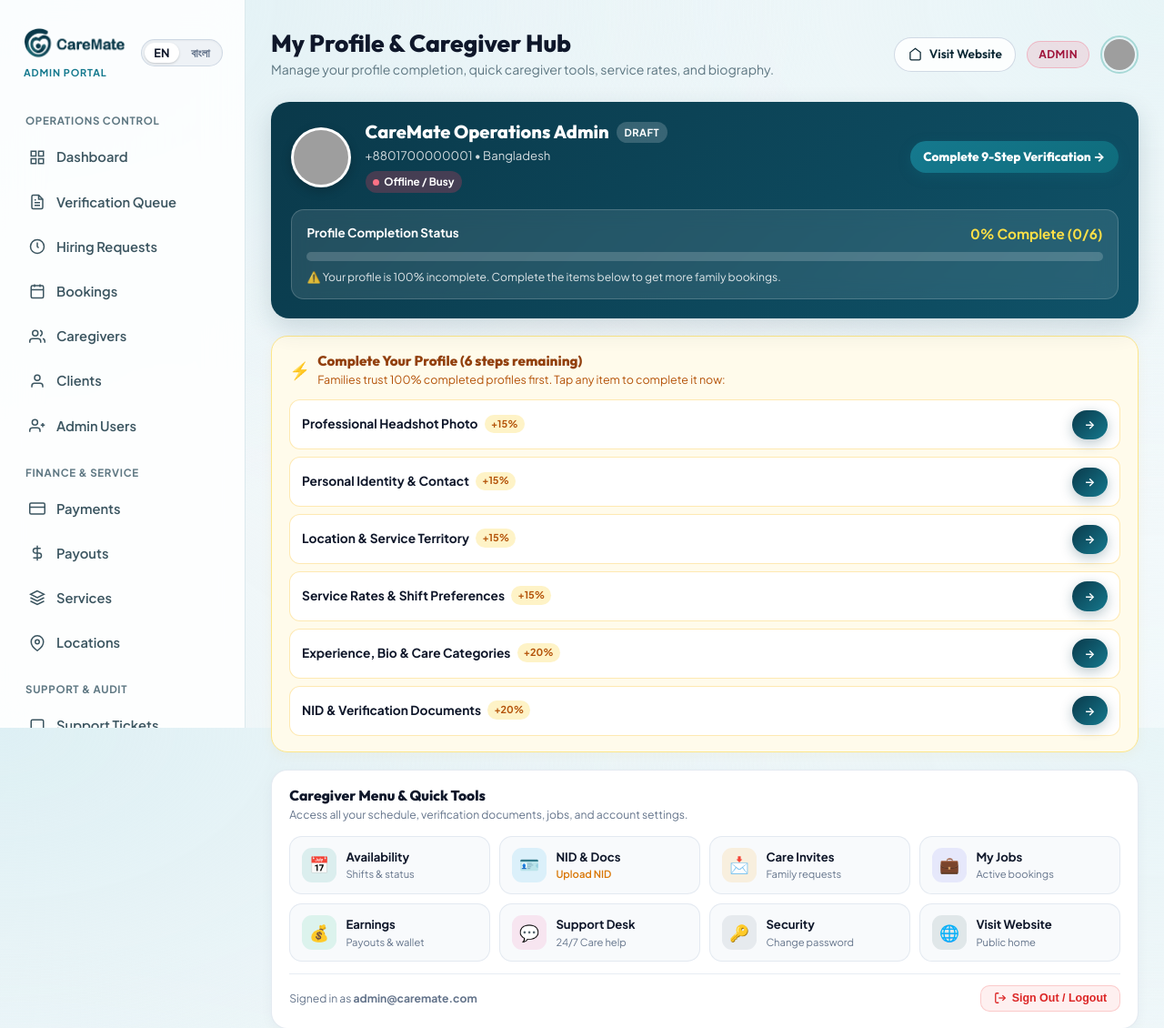
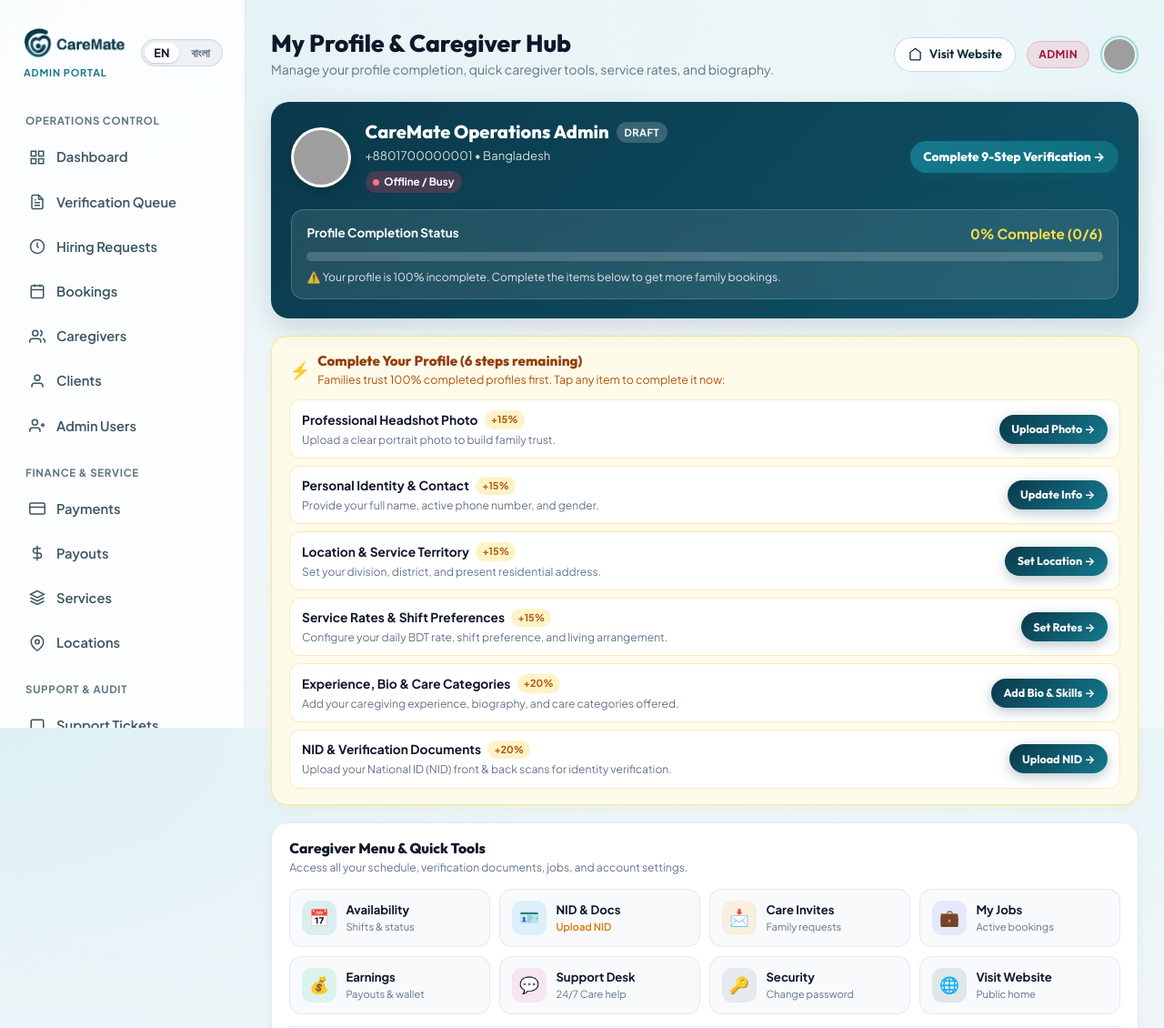
Before and after one commit to alaminCf/carematebd-marketplace, a Laravel app: page /caregiver/profile in a window 1280 px wide. Shown: the top 1130 px of the page at 91% size. Run offline with Laravel 12, Linux system fonts and the light colour scheme; the visitor is signed in with stand-in values (Sample User, id 1); data comes from the database, SQL or seed files in the repository; data that the repository does not hold is empty; some libraries are stand-ins or nearby versions; grey boxes are pictures that could not be loaded.

Commit message:
Fix deploy shallow clone depth and incomplete caregiver profileCompletion array keys

```diff
--- a/app/Models/Caregiver.php
+++ b/app/Models/Caregiver.php
@@ -397,46 +397,70 @@ class Caregiver extends Model
 
         $items = [
             [
+                'key' => 'photo',
                 'label' => 'Professional Headshot Photo',
                 'completed' => $hasPhoto,
                 'weight' => 15,
                 'url' => route('caregiver.profile').'#section-personal',
+                'action_url' => route('caregiver.profile').'#section-personal',
+                'action_label' => 'Upload Photo',
                 'hint' => 'Upload a clear portrait photo to build family trust',
+                'description' => 'Upload a clear portrait photo to build family trust.',
             ],
             [
+                'key' => 'personal',
                 'label' => 'Personal Identity & Contact',
                 'completed' => $hasBasic,
                 'weight' => 15,
                 'url' => route('caregiver.profile').'#section-personal',
+                'action_url' => route('caregiver.profile').'#section-personal',
+                'action_label' => 'Update Info',
                 'hint' => 'Full name, active phone number & gender',
+                'description' => 'Provide your full name, active phone number, and gender.',
             ],
             [
+                'key' => 'location',
                 'label' => 'Location & Service Territory',
                 'completed' => $hasLocation,
                 'weight' => 15,
                 'url' => route('caregiver.profile').'#section-location',
+                'action_url' => route('caregiver.profile').'#section-location',
+                'action_label' => 'Set Location',
                 'hint' => 'Division, district, city & present address',
+                'description' => 'Set your division, district, and present residential address.',
             ],
             [
+                'key' => 'rates',
                 'label' => 'Service Rates & Shift Preferences',
                 'completed' => $hasRates,
                 'weight' => 15,
                 'url' => route('caregiver.profile').'#section-rates',
+                'action_url' => route('caregiver.profile').'#section-rates',
+                'action_label' => 'Set Rates',
                 'hint' => 'Daily BDT rate, duty type & living arrangement',
+                'description' => 'Configure your daily BDT rate, shift preference, and living arrangement.',
             ],
             [
+                'key' => 'experience',
                 'label' => 'Experience, Bio & Care Categories',
                 'completed' => $hasBioAndServices,
                 'weight' => 20,
                 'url' => route('caregiver.profile').'#section-experience',
+                'action_url' => route('caregiver.profile').'#section-experience',
+                'action_label' => 'Add Bio & Skills',
                 'hint' => 'Professional designation, summary & offered services',
+                'description' => 'Add your caregiving experience, biography, and care categories offered.',
             ],
             [
+                'key' => 'documents',
                 'label' => 'NID & Verification Documents',
                 'completed' => $hasNidAndDocs,
                 'weight' => 20,
                 'url' => route('caregiver.documents'),
+                'action_url' => route('caregiver.documents'),
+                'action_label' => 'Upload NID',
                 'hint' => 'National ID & clinical certificates for verified badge',
+                'description' => 'Upload your National ID (NID) front & back scans for identity verification.',
             ],
         ];
 
--- a/resources/views/caregiver/profile.blade.php
+++ b/resources/views/caregiver/profile.blade.php
@@ -274,10 +274,10 @@
                                     <span style="font-weight: 800; font-size: 0.86rem; color: #0f172a;">{{ $missing['label'] }}</span>
                                     <span style="font-size: 0.68rem; font-weight: 800; padding: 0.12rem 0.45rem; border-radius: 999px; background: #fef3c7; color: #b45309;">+{{ $missing['weight'] }}%</span>
                                 </div>
-                                <div style="font-size: 0.76rem; color: #64748b; margin-top: 0.1rem;">{{ $missing['description'] }}</div>
+                                <div style="font-size: 0.76rem; color: #64748b; margin-top: 0.1rem;">{{ $missing['description'] ?? $missing['hint'] ?? '' }}</div>
                             </div>
-                            <a href="{{ $missing['action_url'] }}" class="btn btn-primary btn-sm" style="padding: 0.4rem 0.85rem; font-size: 0.78rem; font-weight: 700; white-space: nowrap; flex-shrink: 0;">
-                                {{ $missing['action_label'] }} →
+                            <a href="{{ $missing['action_url'] ?? $missing['url'] ?? route('caregiver.profile') }}" class="btn btn-primary btn-sm" style="padding: 0.4rem 0.85rem; font-size: 0.78rem; font-weight: 700; white-space: nowrap; flex-shrink: 0;">
+                                {{ $missing['action_label'] ?? 'Complete Now' }} →
                             </a>
                         </div>
                     @endforeach
```
Also changed, not shown: tests/Feature/PlatformSmokeTest.php (+18 -6 lines), .github/workflows/deploy.yml.
